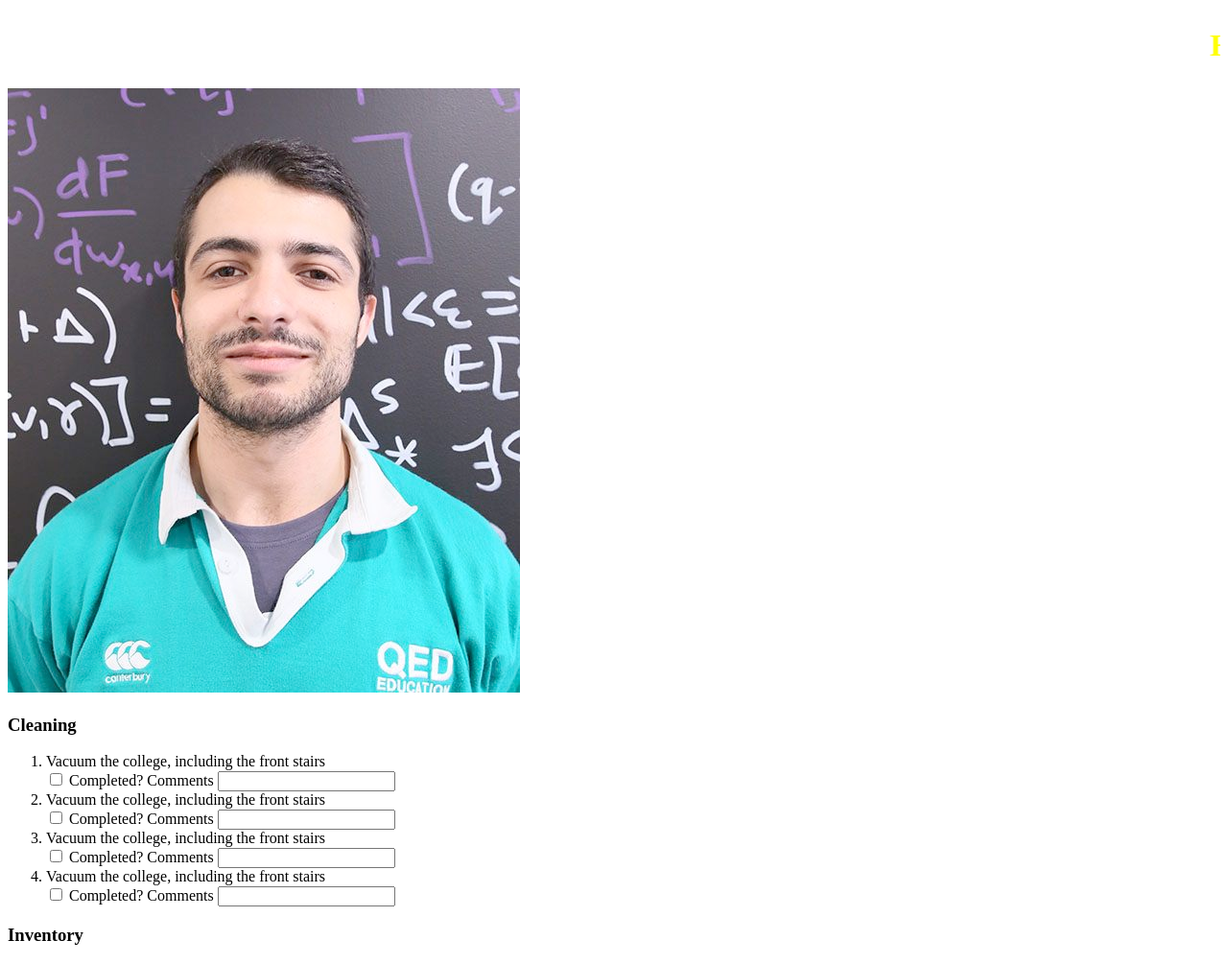
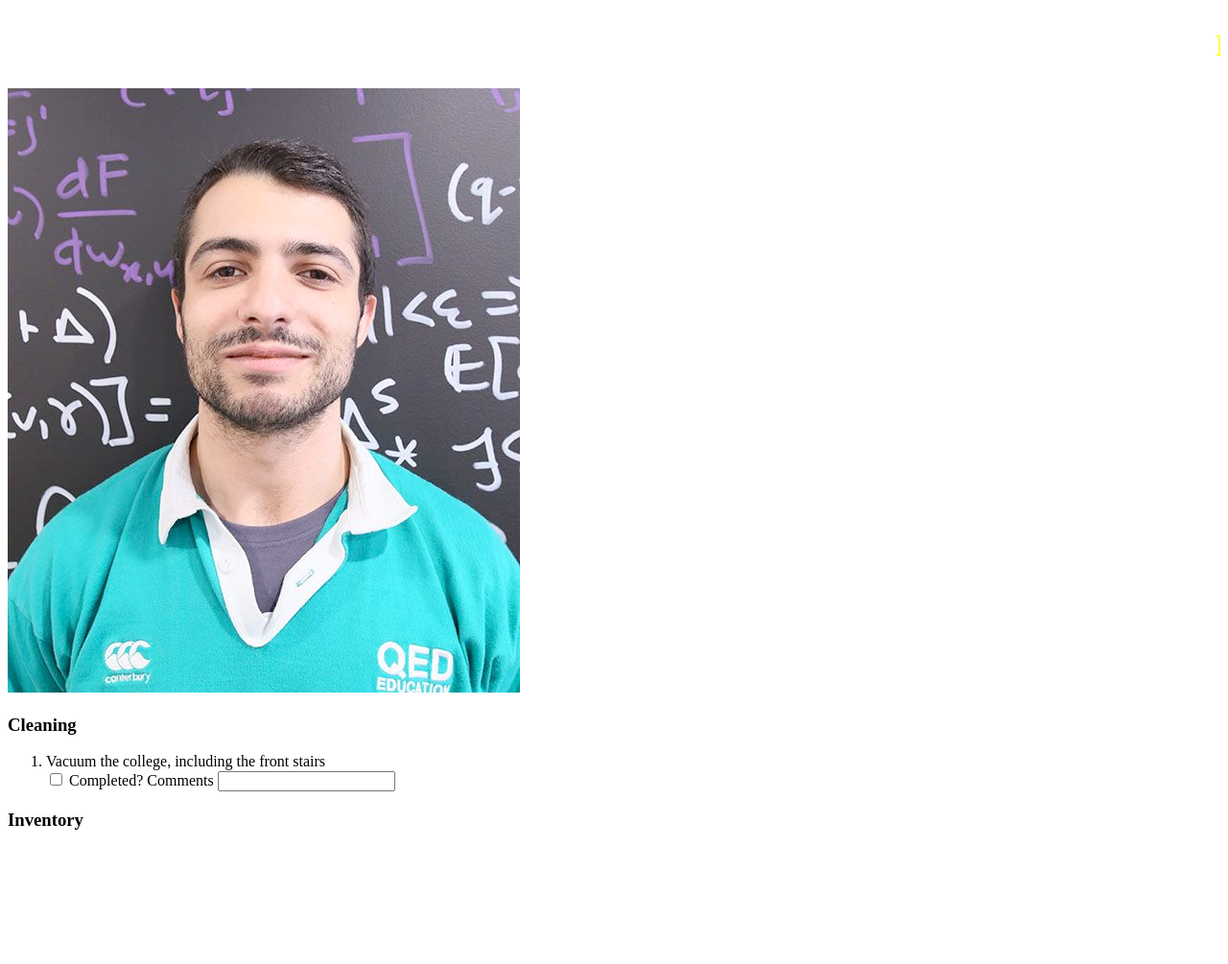
Before and after one commit to furnivall/HKIAG-sandbox, a Django app: page /rhanoct/ in a window 1280 px wide. Shown: the whole page at 96% size. After the commit the page ends 865 px from the top, so only its background shows below. Run offline with Django 4.2, Linux system fonts and the light colour scheme.

Commit message:
second branch for explaining

```diff
--- a/templates/rhanoct.html
+++ b/templates/rhanoct.html
@@ -19,21 +19,6 @@
         <label for="completed">Completed?</label>
         <label for="comments">Comments</label>
         <input type="text" name="comments" id="comments" required>
-        <li>Vacuum the college, including the front stairs</li>
-        <input type="checkbox" name="completed" id="completed" required>
-        <label for="completed">Completed?</label>
-        <label for="comments">Comments</label>
-        <input type="text" name="comments" id="comments" required>
-        <li>Vacuum the college, including the front stairs</li>
-        <input type="checkbox" name="completed" id="completed" required>
-        <label for="completed">Completed?</label>
-        <label for="comments">Comments</label>
-        <input type="text" name="comments" id="comments" required>
-        <li>Vacuum the college, including the front stairs</li>
-        <input type="checkbox" name="completed" id="completed" required>
-        <label for="completed">Completed?</label>
-        <label for="comments">Comments</label>
-        <input type="text" name="comments" id="comments" required>
     </ol>
 </div>
 <div>
```
